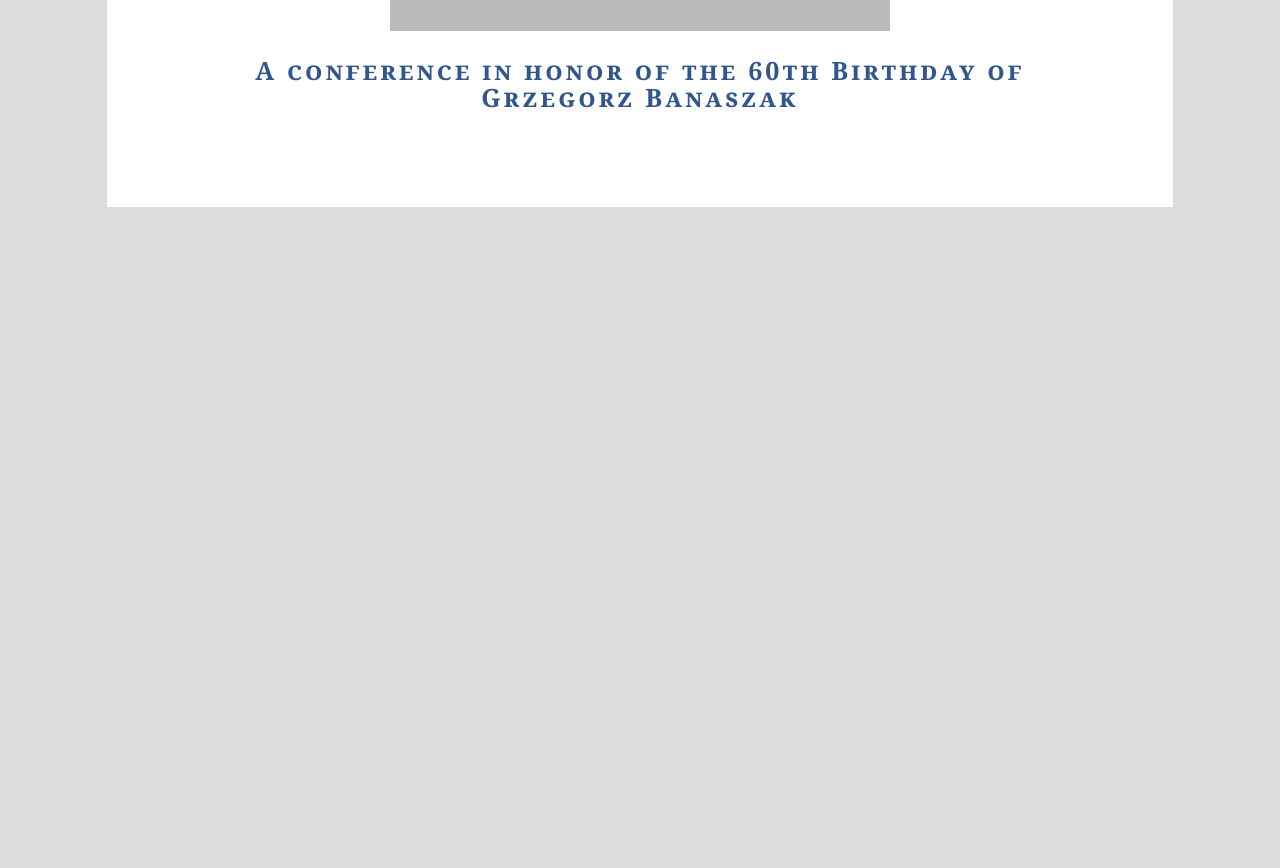
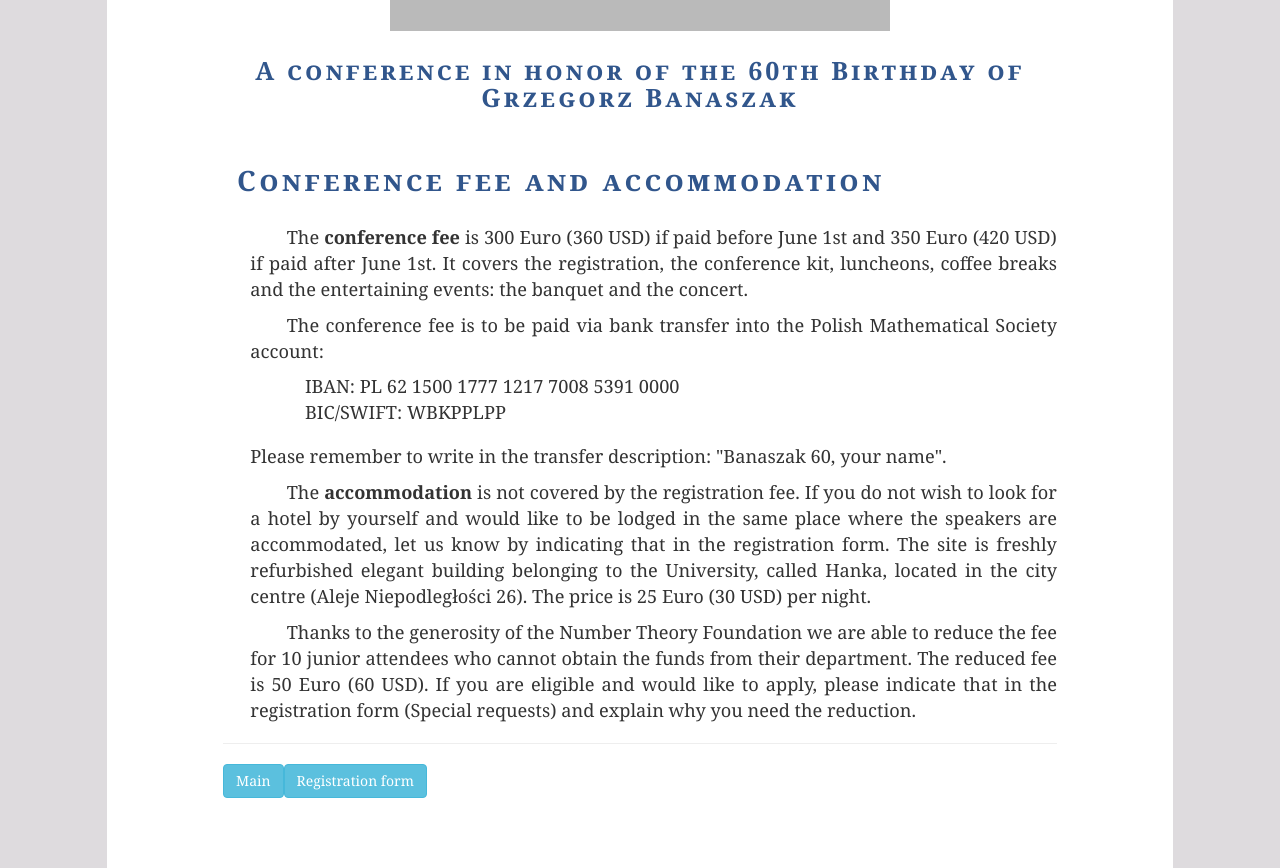
Before and after one commit to rzonsol/banaszak60, an Angular app: page /fee in a window 1280 px wide. Before the commit this address led to /. Shown: the part 520-1388 px from the top of the page. Before the commit the page ends 800 px from the top, so only its background shows below. Built offline with nearby package versions, Linux system fonts and the light colour scheme; grey boxes are pictures that could not be loaded.

Commit message:
add conference fee component

```diff
--- /dev/null
+++ b/src/app/conference-fee/conference-fee.component.css
@@ -0,0 +1,15 @@
+p {
+  text-indent: 2em;
+  padding-left: 1.5em;
+  font-size: 1.3em;
+  text-align: justify;
+}
+
+.iban {
+  display: block;
+  text-indent: 0em;
+  margin-left: 3em;
+  padding-top: .5em;
+  padding-bottom: 1em;
+
+}
--- /dev/null
+++ b/src/app/conference-fee/conference-fee.component.html
@@ -0,0 +1,40 @@
+<div class="container
+container-fluid
+col-lg-offset-1
+col-lg-10
+col-md-offset-0
+col-md-12
+">
+
+  <h2>Conference fee and accommodation</h2>
+  <p>
+    The <strong>conference fee</strong> is 300 Euro (360 USD) if paid before June 1st and 350 Euro (420 USD) if paid
+    after June 1st.
+    It covers the registration, the conference kit, luncheons, coffee breaks and the entertaining events: the banquet
+    and the concert.
+  </p>
+  <p>
+    The conference fee is to be paid via bank transfer into the Polish Mathematical Society account:<br/>
+    <span class="iban">
+    IBAN: PL 62 1500 1777 1217 7008 5391 0000<br/>
+    BIC/SWIFT: WBKPPLPP
+  </span>
+    Please remember to write in the transfer description: "Banaszak 60, your name".
+  </p>
+  <p>
+    The <strong>accommodation</strong> is not covered by the registration fee. If you do not wish to look for a hotel by
+    yourself and would like to be lodged in the same place where the speakers are accommodated, let us know by
+    indicating that in the registration form. The site is freshly refurbished elegant building belonging to the
+    University, called Hanka, located in the city centre (Aleje Niepodległości 26). The price is 25 Euro (30 USD) per
+    night.
+  </p>
+  <p>
+    Thanks to the generosity of the Number Theory Foundation we are able to reduce the fee for 10 junior attendees who
+    cannot obtain the funds from their department. The reduced fee is 50 Euro (60 USD). If you are eligible and would
+    like to apply, please indicate that in the registration form (Special requests) and explain why you need the
+    reduction.
+  </p>
+  <hr/>
+  <button class="btn btn-info" (click)="onGoBack()">Main</button>
+  <button class="btn btn-info" (click)="onGoToForm()">Registration form</button>
+</div>
--- /dev/null
+++ b/src/app/conference-fee/conference-fee.component.ts
@@ -0,0 +1,26 @@
+import {Component, OnInit} from '@angular/core';
+import {Router} from '@angular/router';
+
+@Component({
+  selector: 'app-conference-fee',
+  templateUrl: './conference-fee.component.html',
+  styleUrls: ['./conference-fee.component.css']
+})
+export class ConferenceFeeComponent implements OnInit {
+
+  constructor(private router: Router) {
+  }
+
+  ngOnInit() {
+  }
+
+
+  onGoBack() {
+    this.router.navigate(['/']);
+  }
+
+  onGoToForm() {
+    this.router.navigate(['/form']);
+  }
+
+}
--- a/src/app/form/form.component.html
+++ b/src/app/form/form.component.html
@@ -81,7 +81,7 @@ col-md-12
         <hr/>
         <button class="btn btn-primary" type="submit" [disabled]="disableBtn">Submit</button>
         <button class="btn btn-danger" (click)="onClearForm()" type="reset" [disabled]="disableBtn">Clear form</button>
-        <button class="btn btn-info" (click)="onGoBack()">Go back</button>
+        <button class="btn btn-info" (click)="onGoBack()">Main</button>
       </div>
     </form>
   </div>
```
Also changed, not shown: src/app/app.module.ts (+5 -2 lines), 1 other file (tests, documents, lock files or other folders).
